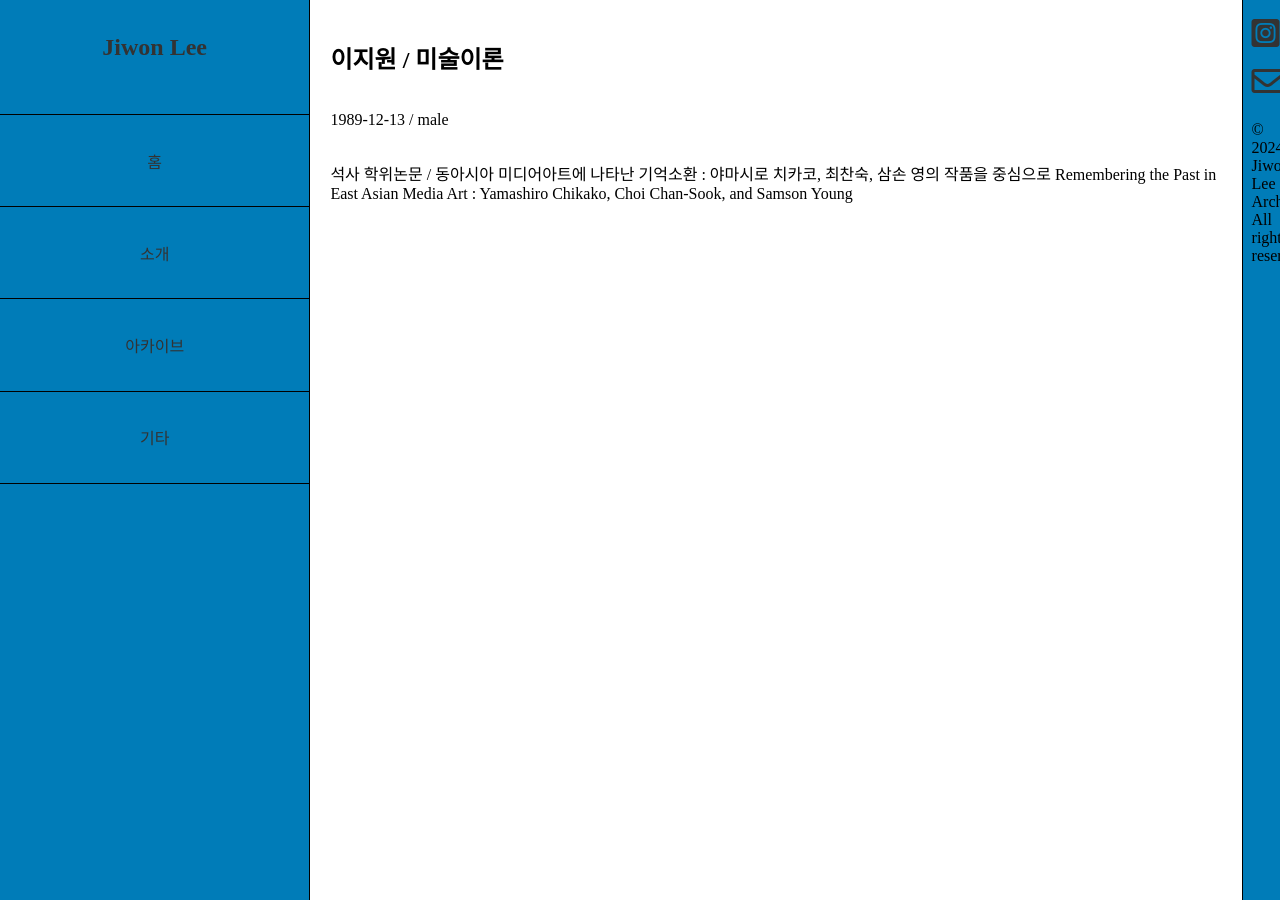
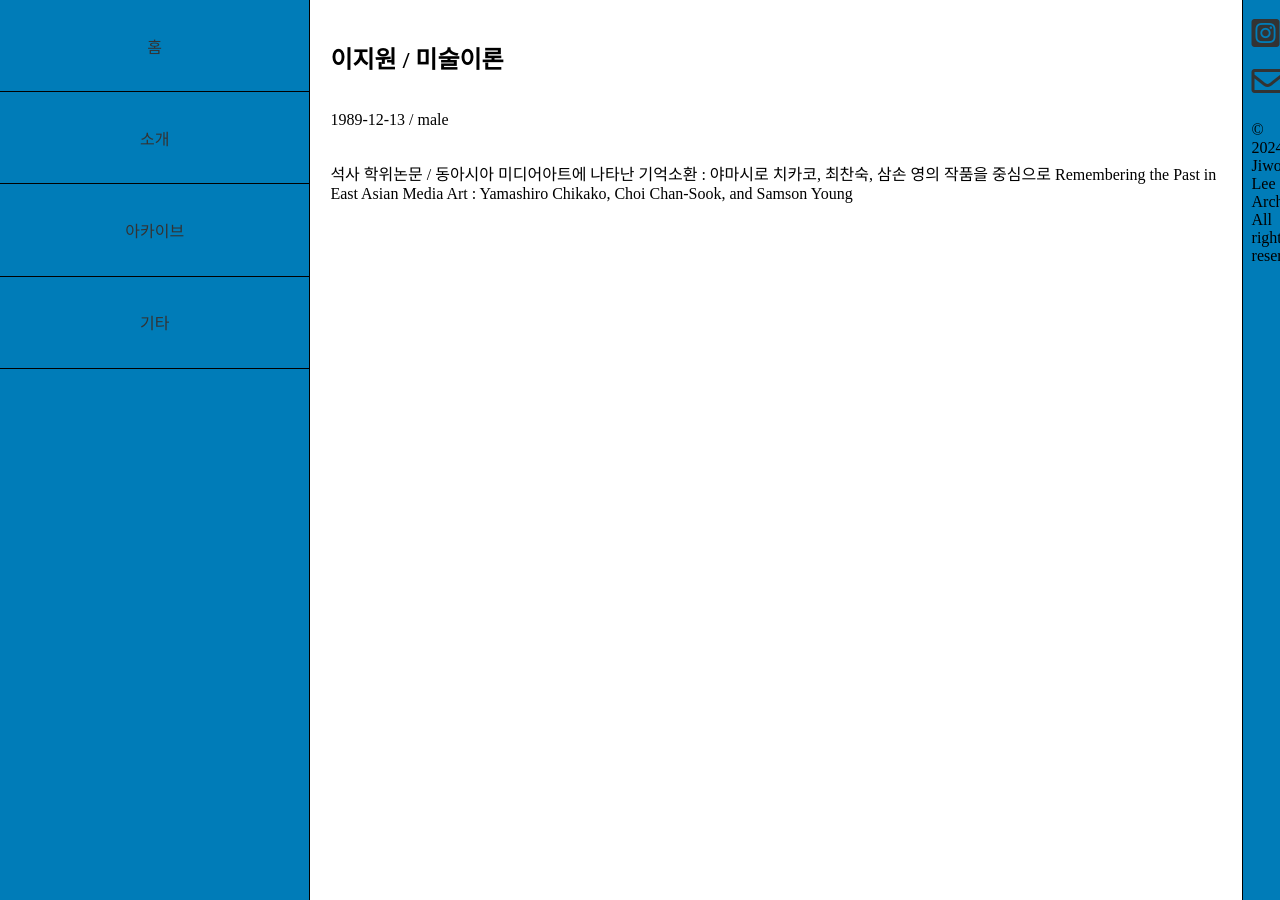
Before and after one commit to LfayeJ/archives, a Jekyll site: the page built from about.md, in a window 1280 px wide. Built offline with Jekyll 4.4.1, drawn with Linux system fonts in a browser that asks for light colours; some web fonts are replaced.

Commit message:
Update default.html

```diff
--- a/_layouts/default.html
+++ b/_layouts/default.html
@@ -9,7 +9,6 @@
     <div class="container">
         <aside class="side-menu">
             <ul>
-                <li class="grid-item"><a href="{{ site.baseurl }}/"><h1>Jiwon Lee</h1></a></li>
                 <li class="grid-item"><a href="{{ site.baseurl }}/">홈</a></li>
                 <li class="grid-item"><a href="{{ site.baseurl }}/about">소개</a></li>
                 <li class="grid-item"><a href="{{ site.baseurl }}/archive">아카이브</a></li>
```
